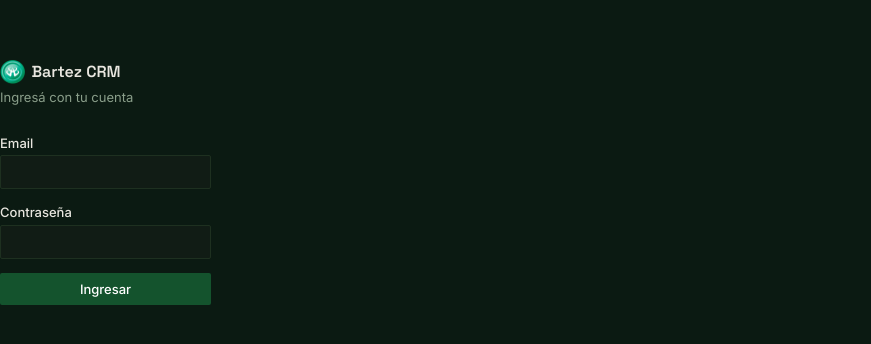
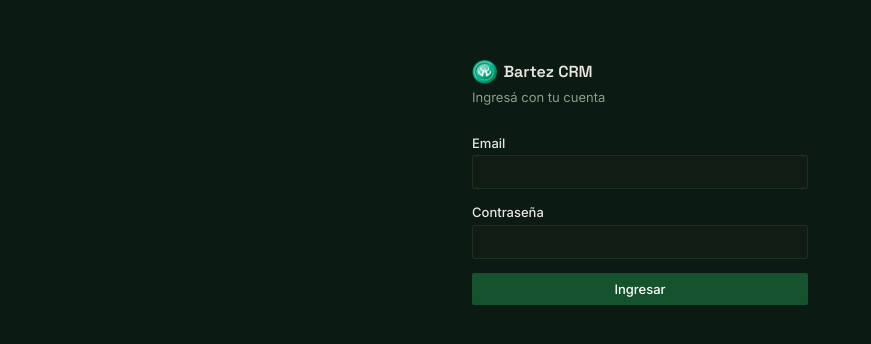
Before and after one commit to equazin/CRM-Bartez-Clientes, a React (Vite) app: page /login in a window 1280 px wide. Shown: the part 218-562 px from the top of the page, without its empty margins (0-871 px from the left). Built offline with nearby package versions, Linux system fonts and the light colour scheme; no server answers.

Commit message:
Center login on GitHub Pages

```diff
--- a/src/components/layout/BrandMark.tsx
+++ b/src/components/layout/BrandMark.tsx
@@ -13,7 +13,7 @@
 export default function BrandMark({ size = 'md', className }: BrandMarkProps) {
   return (
     <img
-      src="/isologo.png"
+      src={`${import.meta.env.BASE_URL}isologo.png`}
       alt="Bartez"
       className={cn(sizeClass[size], 'flex-shrink-0 object-contain', className)}
       draggable={false}
--- a/src/pages/Login.tsx
+++ b/src/pages/Login.tsx
@@ -36,7 +36,7 @@
   }
 
   return (
-    <div className="min-h-screen flex items-center justify-center" style={{ backgroundColor: 'var(--bg)' }}>
+    <div className="min-h-screen w-full flex items-center justify-center px-4" style={{ backgroundColor: 'var(--bg)' }}>
       <div className="w-full max-w-sm">
         {/* Logotipo */}
         <div className="mb-8">
```
